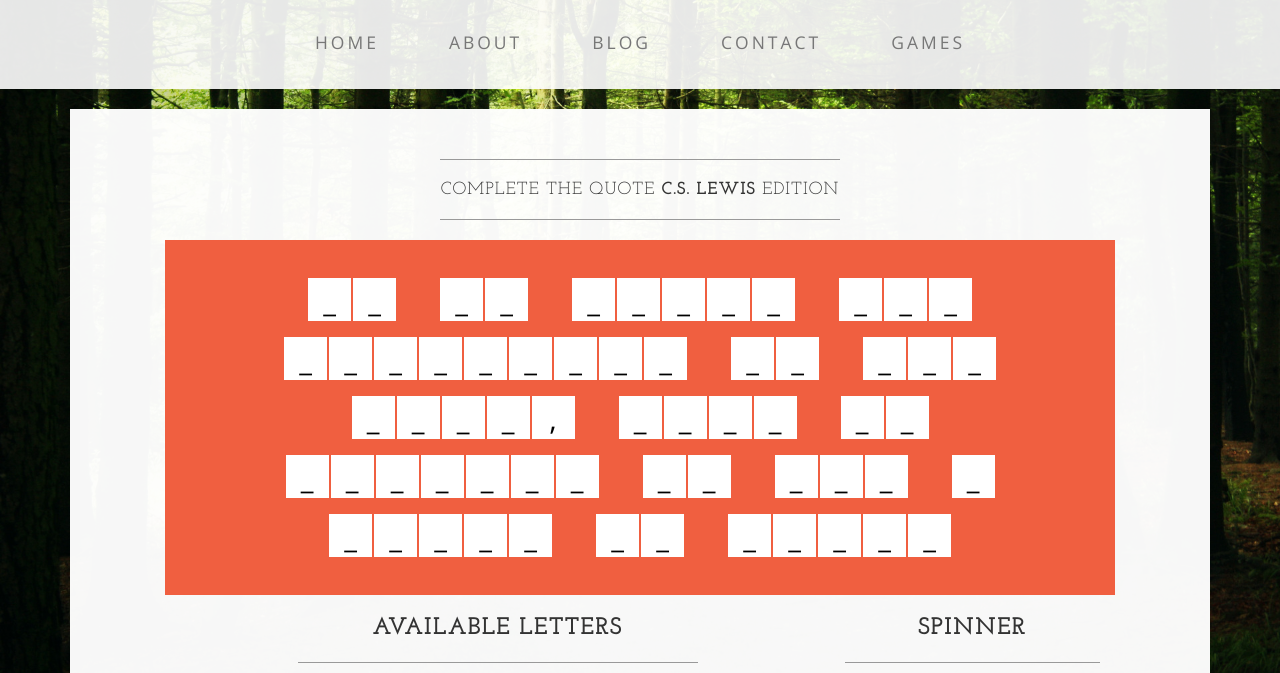
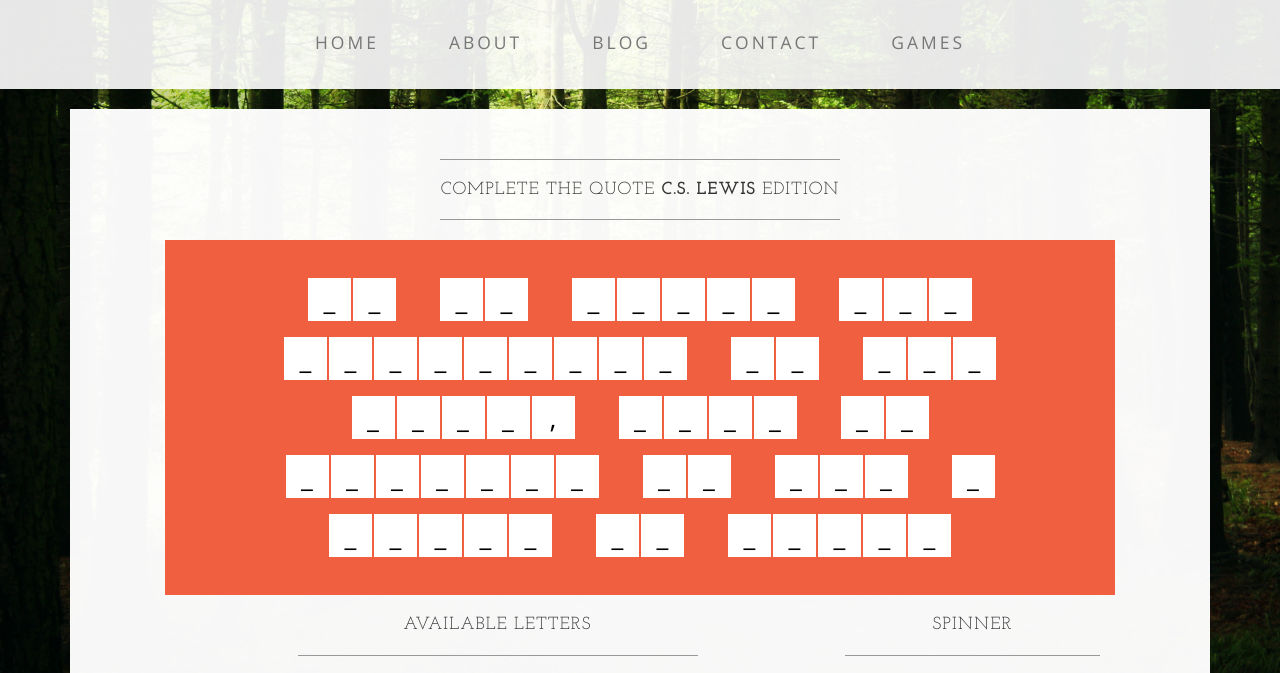
Before and after one commit to cmoder1/CSLewisWeb, a website: page html/games.html in a window 1280 px wide. Shown: the part 116-789 px from the top of the page. Drawn offline with nearby package versions, Linux system fonts and the light colour scheme; files that its build step writes are made by us from their sources; files whose address does not match are found by name.

Commit message:
Game style tweaks

```diff
--- a/css/business-casual.css
+++ b/css/business-casual.css
@@ -228,7 +228,7 @@
 }
 
 .letter p {
-    font-size: 33px;
+    font-size: 30px;
 }
 .alpha {
     cursor: pointer;
--- a/html/games.html
+++ b/html/games.html
@@ -108,7 +108,8 @@
 
             <div class="row text-center">
                 <div id="letterSelection" class="col-md-7 col-md-offset-1">
-                    <h3>Available Letters</h3>
+                    <h2 class="intro-text text-center">Available Letters
+                    </h2>
                     <hr class="small">
                     <div id="alphas">
                         <span class="alpha letter"><p>A</p></span>
@@ -141,7 +142,7 @@
                 </div>
 
                 <div id="spin" class="col-md-3">
-                    <h3>Spinner</h3>
+                    <h2 class="intro-text text-center">Spinner</h2>
                     <hr class="small">
                     <div id="spinner">
                         <span id="points"><p>$500</p></span>
--- a/js/index.js
+++ b/js/index.js
@@ -52,7 +52,7 @@
 	$('#phraseBox').html(newHTML);
 
 	var dim = 47;
-	var font = 33;
+	var font = 31;
 	var pad1 = 10;
 	var pad2 = 25;
 	while($('#phraseBox').height() > 300) {
```
